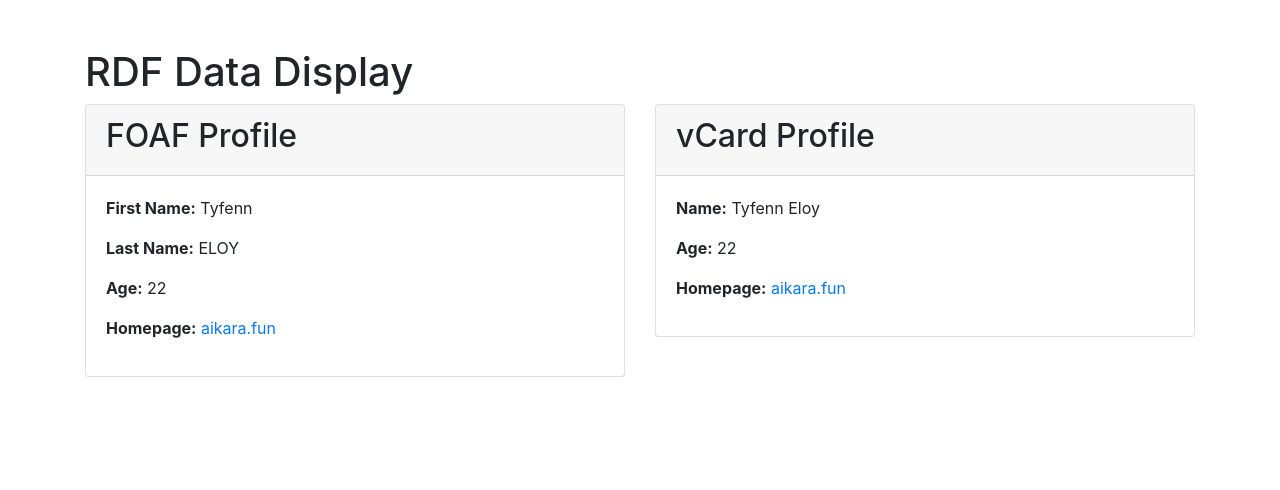
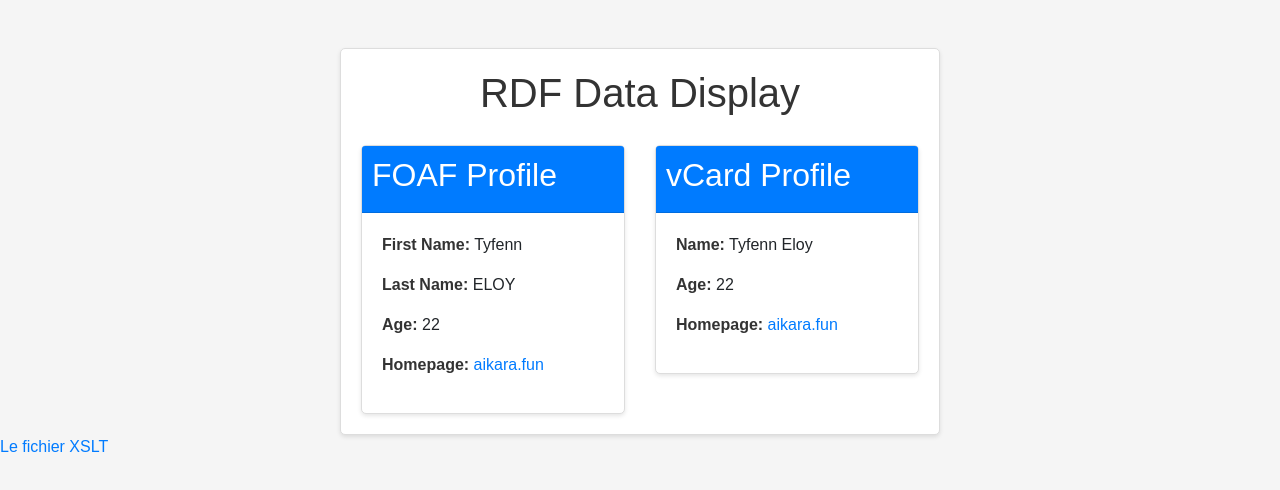
Before and after one commit to ItsaiKara/ItsaiKara.github.io, a plain HTML site: page index.html in a window 1280 px wide. Drawn offline with nearby package versions, Linux system fonts and the light colour scheme.

Commit message:
tuez moi

```diff
--- a/index.html
+++ b/index.html
@@ -6,6 +6,7 @@
     <title>RDF Data Display</title>
     <!-- Include Bootstrap CSS -->
     <link rel="stylesheet" href="https://maxcdn.bootstrapcdn.com/bootstrap/4.5.2/css/bootstrap.min.css">
+    <link href="./styles.css" rel="stylesheet">
 </head>
 <body>
     <div class="container mt-5">
@@ -40,6 +41,7 @@
             </div>
         </div>
     </div>
+    <a href="ItsaiKara.github.io/foaf.xslt">Le fichier XSLT</a>
 
     <!-- Include Bootstrap JS (Optional) -->
     <script src="https://ajax.googleapis.com/ajax/libs/jquery/3.5.1/jquery.min.js"></script>
--- /dev/null
+++ b/styles.css
@@ -0,0 +1,69 @@
+/* Apply styles to the entire page */
+body {
+    font-family: Arial, sans-serif;
+    background-color: #f5f5f5;
+    margin: 0;
+    padding: 0;
+  }
+
+  /* Style the container */
+  .container {
+    max-width: 600px;
+    margin: 0 auto;
+    padding: 20px;
+    background-color: #fff;
+    border: 1px solid #ddd;
+    border-radius: 5px;
+    box-shadow: 0 2px 4px rgba(0, 0, 0, 0.1);
+  }
+
+  /* Style the heading */
+  h1 {
+    text-align: center;
+    color: #333;
+  }
+
+  /* Style the card */
+  .card {
+    margin-top: 20px;
+    border: 1px solid #ddd;
+    border-radius: 5px;
+    box-shadow: 0 2px 4px rgba(0, 0, 0, 0.1);
+  }
+
+  /* Style the card header */
+  .card-header {
+    background-color: #007bff;
+    color: #fff;
+    padding: 10px;
+    border-radius: 5px 5px 0 0;
+  }
+
+  /* Style the card body */
+  .card-body {
+    padding: 20px;
+  }
+
+  /* Style the strong element (for labels) */
+  strong {
+    font-weight: bold;
+    color: #333;
+  }
+
+  /* Style links */
+  a {
+    color: #007bff;
+    text-decoration: none;
+  }
+
+  a:hover {
+    text-decoration: underline;
+  }
+
+  p{
+    display: block;
+  }
+  .waste_of_time{
+    margin: 5%
+
+  }
```
Also changed, not shown: 1 other file.
